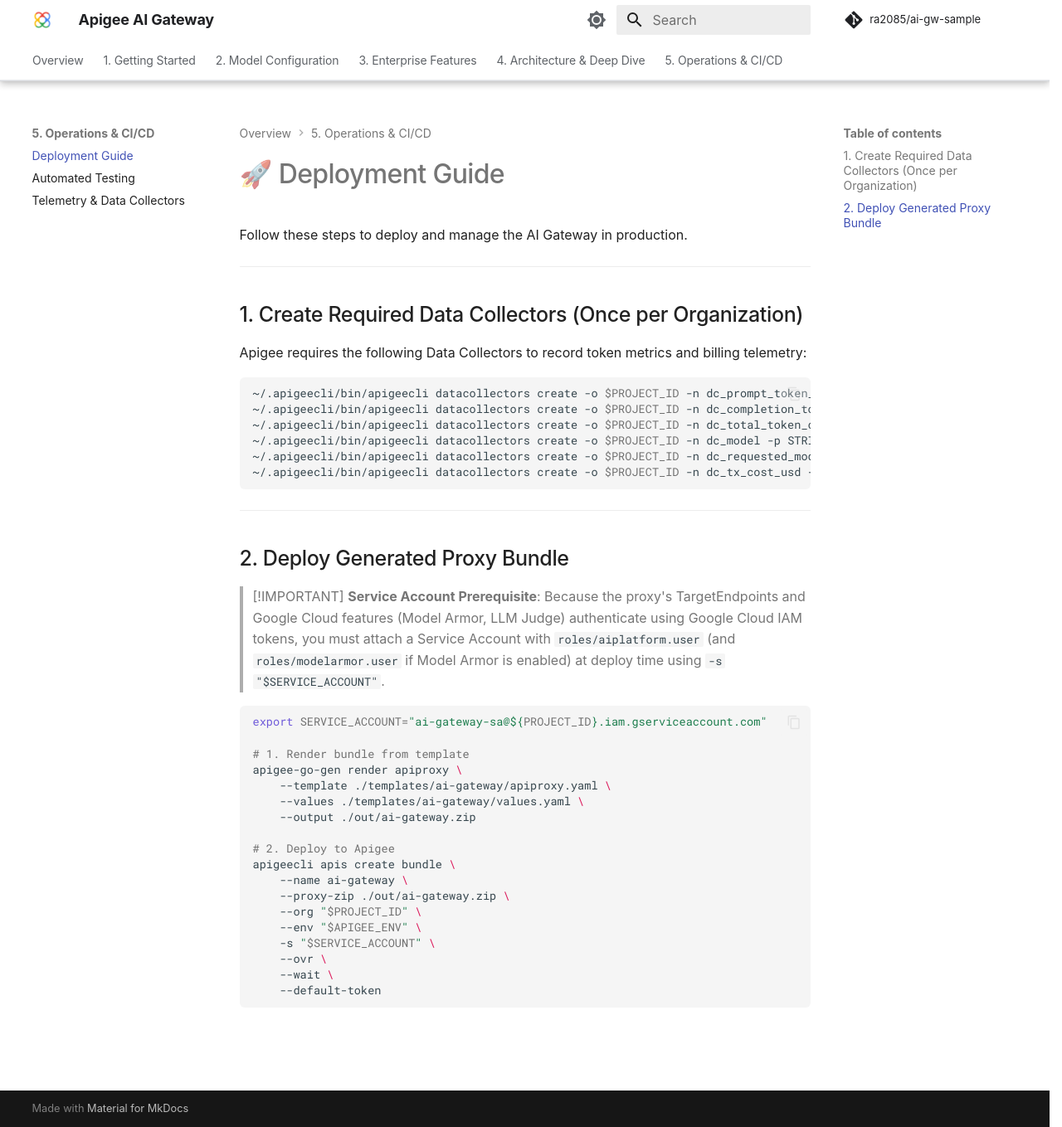
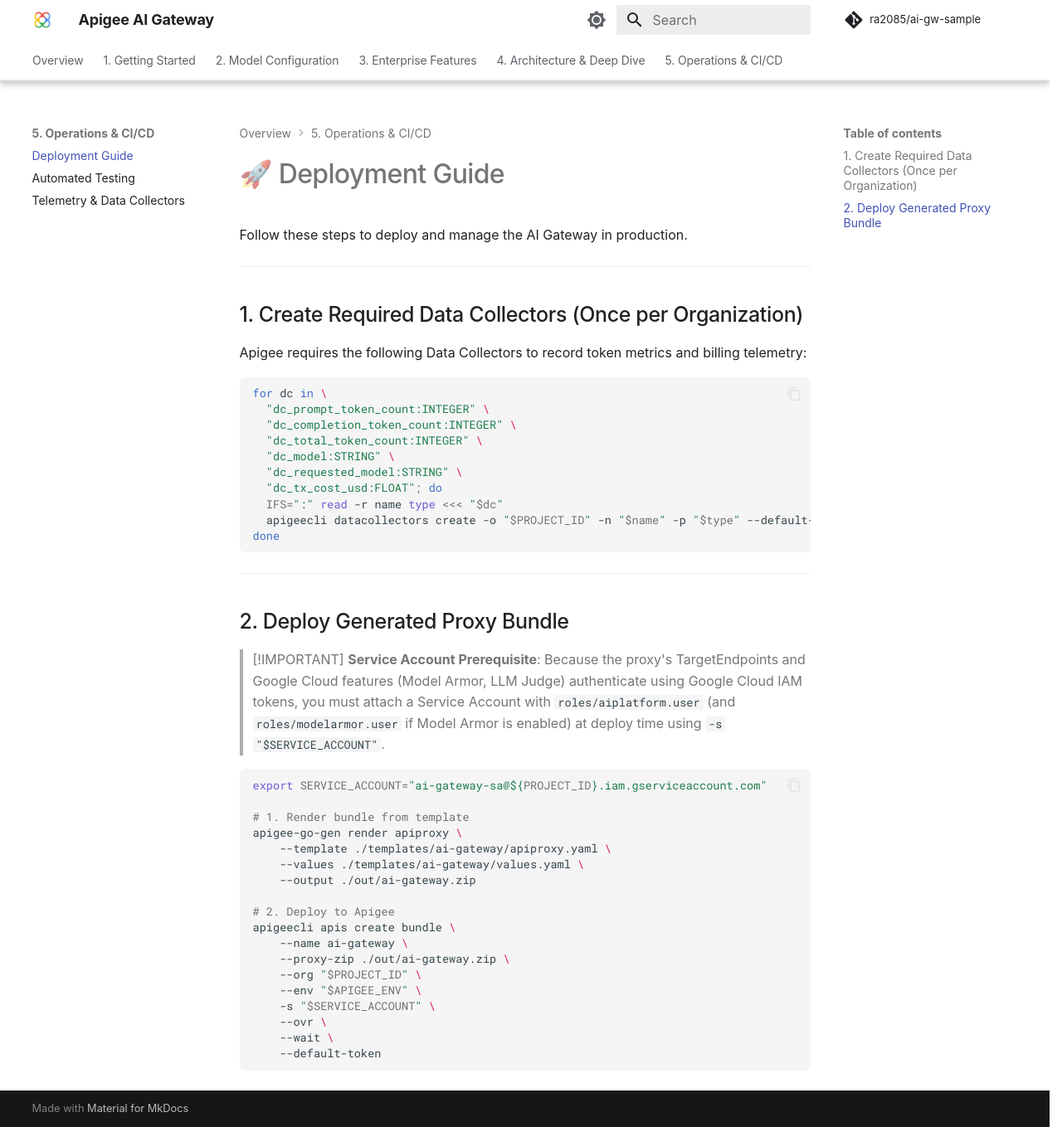
Before and after one commit to ra2085/ai-gw-sample, an MkDocs documentation site: the page built from docs/operations/deployment.md, in a window 1280 px wide and 1359 px high. Shown: the whole window at 83% size. Built offline with MkDocs 1.6.1 and Material for MkDocs 9.7.7, drawn with Linux system fonts in a browser that asks for light colours; some web fonts are replaced; comment, search, counter and statistics services are not loaded.

Commit message:
fix: docs

````diff
--- a/docs/operations/deployment.md
+++ b/docs/operations/deployment.md
@@ -9,13 +9,18 @@
 Apigee requires the following Data Collectors to record token metrics and billing telemetry:
 
 ```bash
-~/.apigeecli/bin/apigeecli datacollectors create -o $PROJECT_ID -n dc_prompt_token_count -p INTEGER --default-token
-~/.apigeecli/bin/apigeecli datacollectors create -o $PROJECT_ID -n dc_completion_token_count -p INTEGER --default-token
-~/.apigeecli/bin/apigeecli datacollectors create -o $PROJECT_ID -n dc_total_token_count -p INTEGER --default-token
-~/.apigeecli/bin/apigeecli datacollectors create -o $PROJECT_ID -n dc_model -p STRING --default-token
-~/.apigeecli/bin/apigeecli datacollectors create -o $PROJECT_ID -n dc_requested_model -p STRING --default-token
-~/.apigeecli/bin/apigeecli datacollectors create -o $PROJECT_ID -n dc_tx_cost_usd -p FLOAT --default-token
+for dc in \
+  "dc_prompt_token_count:INTEGER" \
+  "dc_completion_token_count:INTEGER" \
+  "dc_total_token_count:INTEGER" \
+  "dc_model:STRING" \
+  "dc_requested_model:STRING" \
+  "dc_tx_cost_usd:FLOAT"; do
+  IFS=":" read -r name type <<< "$dc"
+  apigeecli datacollectors create -o "$PROJECT_ID" -n "$name" -p "$type" --default-token || true
+done
 ```
+
 
 ---
 
````
Also changed, not shown: README.md (+7 -1 lines), docs/getting-started/installation.md (+21 -0 lines), docs/getting-started/quickstart-template.md (+10 -0 lines), docs/getting-started/quickstart.md (+10 -0 lines).
